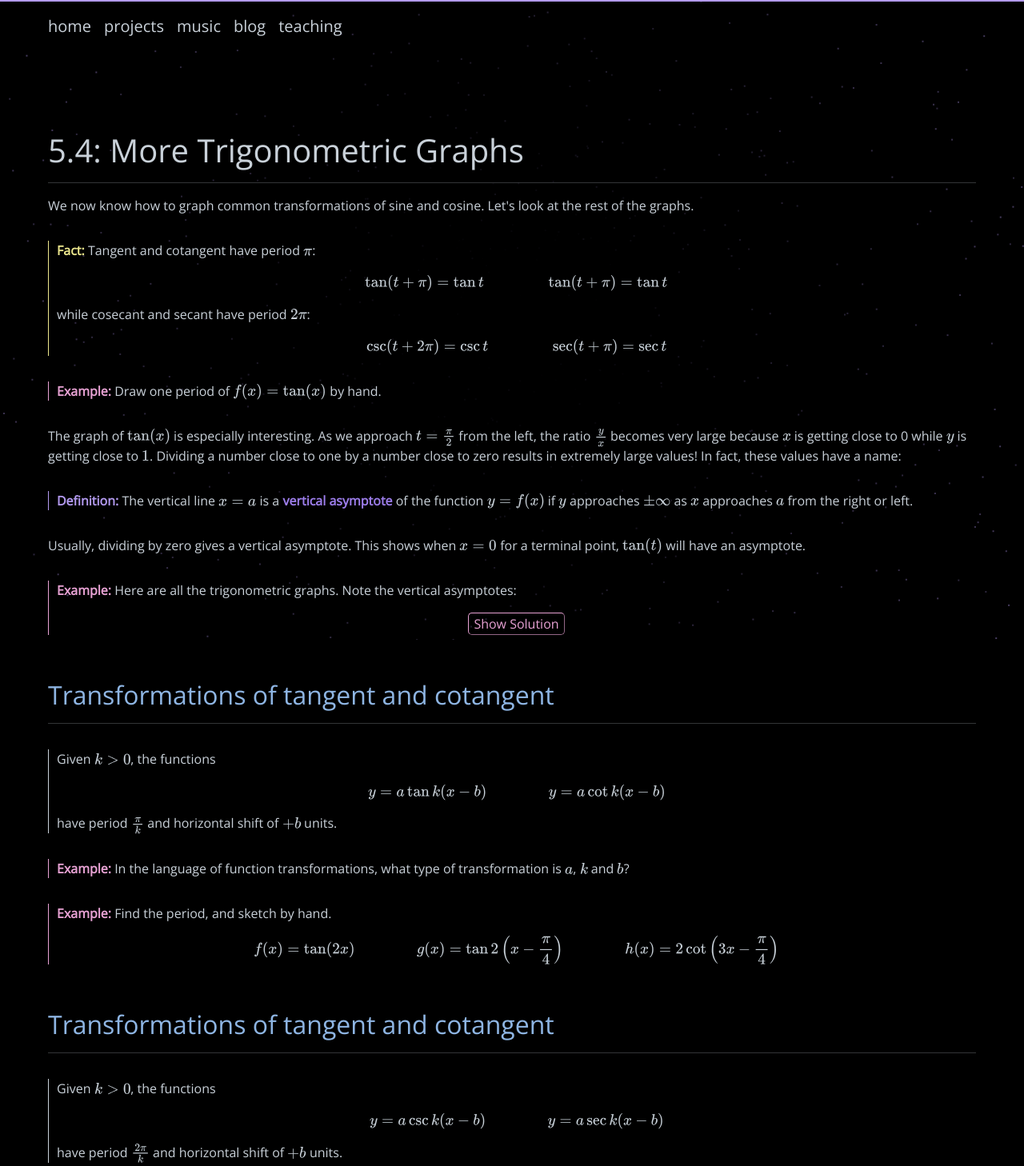
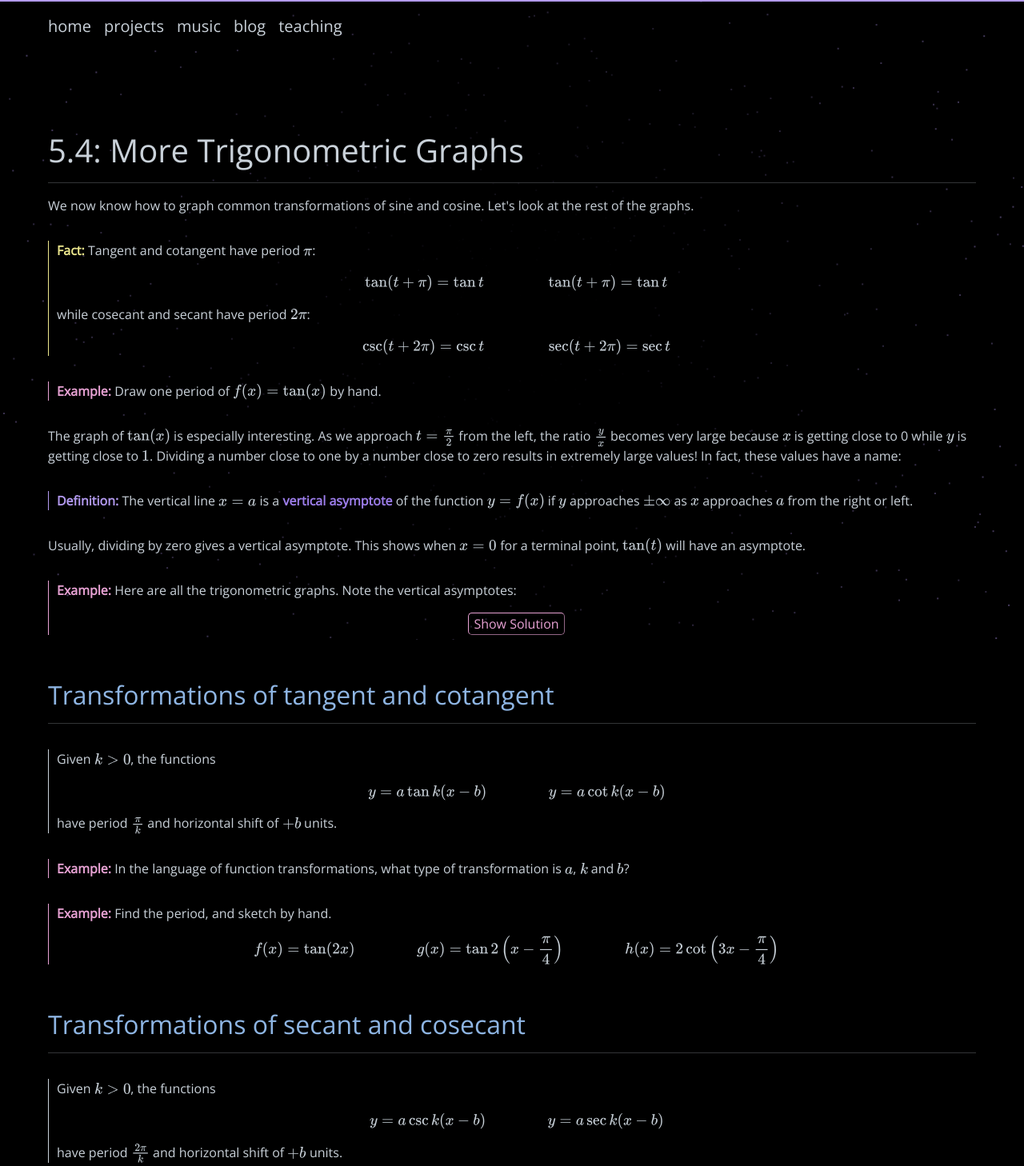
Before and after one commit to swrlly/swrlly.com, a Flask app: template templates/swrlly/teaching/math-119/lectures/5.4.html in a window 1280 px wide. Shown: the top 1458 px of the page at 80% size. Run offline with Flask 2, Linux system fonts and the light colour scheme; the template is opened without the code that fills it, so the values that code supplies are empty; some libraries are stand-ins or nearby versions.

Commit message:
fix errors

```diff
--- a/templates/swrlly/teaching/math-119/lectures/5.4.html
+++ b/templates/swrlly/teaching/math-119/lectures/5.4.html
@@ -18,7 +18,7 @@
         Tangent and cotangent have period $\pi$:
         \[\tan(t + \pi) = \tan t \qquad\qquad \tan(t + \pi) = \tan t\]
         while cosecant and secant have period $2\pi$:
-        \[\csc(t + 2\pi) = \csc t \qquad\qquad \sec(t + \pi) = \sec t\]
+        \[\csc(t + 2\pi) = \csc t \qquad\qquad \sec(t + 2\pi) = \sec t\]
     </div>
     <div class="math-example">
         Draw one period of $f(x) = \tan(x)$ by hand.
@@ -37,8 +37,8 @@
             <ul>
                 <li>$\tan(x)$ completes one complete period on $\left[-\frac{\pi}{2}, \frac{\pi}{2}\right]$</li>
                 <li>$\cot(x)$ completes one complete period on $\left[0, \pi\right]$</li>
-                <li>$\csc(x)$ completes one complete period on $\left[0, \pi\right]$</li>
-                <li>$\sec(x)$ completes one complete period on $\left[-\frac{\pi}{2}, \frac{\pi}{2}\right]$</li>
+                <li>$\csc(x)$ completes one complete period on $\left[0, 2\pi\right]$</li>
+                <li>$\sec(x)$ completes one complete period on $\left[0, 2\pi\right]$</li>
             </ul>
         </div>
 
@@ -56,7 +56,7 @@
         Find the period, and sketch by hand.
         \[f(x) = \tan(2x) \qquad\qquad g(x) = \tan2 \left(x - \frac{\pi}{4}\right) \qquad\qquad h(x) = 2 \cot\left(3x - \frac{\pi}{4}\right)\]
     </div>
-    <h2>Transformations of tangent and cotangent</h2><hr>
+    <h2>Transformations of secant and cosecant</h2><hr>
     <div class="math-notxt">
         Given $k > 0$, the functions
         \[y = a\csc k(x - b) \qquad\qquad y = a\sec k(x - b)\]
```
